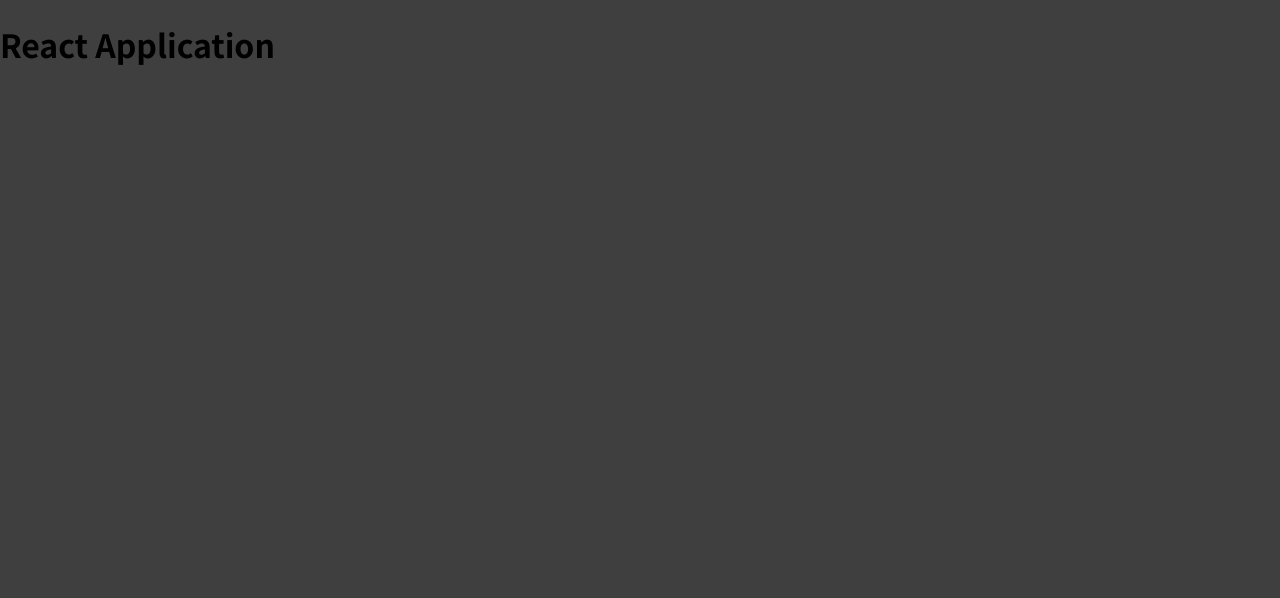
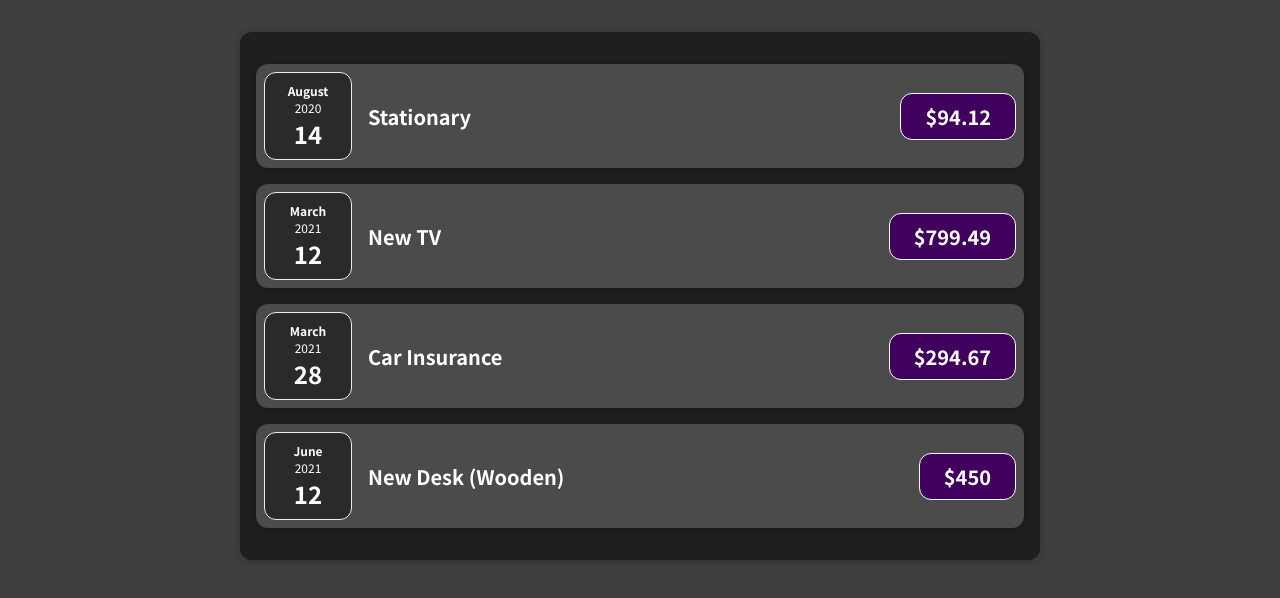
Before and after one commit to pravinshedbale/expense-tracker, a React (Create React App) app: page / in a window 1280 px wide. Shown: the top 598 px of the page. Built offline with nearby package versions, Linux system fonts and the light colour scheme.

Commit message:
Expense Components Developed

```diff
--- a/src/App.js
+++ b/src/App.js
@@ -1,7 +1,9 @@
+import Expenses from "./components/Expenses";
+
 function App() {
   return (
     <div className="App">
-      <h1>React Application</h1>
+      <Expenses />
     </div>
   );
 }
--- /dev/null
+++ b/src/components/ExpenseDate.css
@@ -0,0 +1,26 @@
+.expense-date {
+  display: flex;
+  flex-direction: column;
+  width: 5.5rem;
+  height: 5.5rem;
+  border: 1px solid #ececec;
+  background-color: #2a2a2a;
+  color: white;
+  border-radius: 12px;
+  align-items: center;
+  justify-content: center;
+}
+
+.expense-date__month {
+  font-size: 0.75rem;
+  font-weight: bold;
+}
+
+.expense-date__year {
+  font-size: 0.75rem;
+}
+
+.expense-date__day {
+  font-size: 1.5rem;
+  font-weight: bold;
+}
--- /dev/null
+++ b/src/components/ExpenseDate.jsx
@@ -0,0 +1,19 @@
+import "./ExpenseDate.css";
+const ExpenseDate = ({ expenseDate }) => {
+  const expenseMonth = expenseDate.toLocaleDateString("en-US", {
+    month: "long",
+  });
+  const expenseDay = expenseDate.toLocaleDateString("en-US", {
+    day: "2-digit",
+  });
+  const expenseYear = expenseDate.getFullYear();
+  return (
+    <div className="expense-date">
+      <div className="expense-date__month">{expenseMonth}</div>
+      <div className="expense-date__year">{expenseYear}</div>
+      <div className="expense-date__day">{expenseDay}</div>
+    </div>
+  );
+};
+
+export default ExpenseDate;
--- /dev/null
+++ b/src/components/ExpenseItem.css
@@ -0,0 +1,56 @@
+.expense-item {
+  display: flex;
+  justify-content: space-between;
+  align-items: center;
+  box-shadow: 0 2px 8px rgba(0, 0, 0, 0.25);
+  padding: 0.5rem;
+  margin: 1rem 0;
+  border-radius: 12px;
+  background-color: #4b4b4b;
+}
+
+.expense-item__description {
+  display: flex;
+  flex-direction: column;
+  gap: 1rem;
+  align-items: flex-end;
+  flex-flow: column-reverse;
+  justify-content: flex-start;
+  flex: 1;
+}
+
+.expense-item h2 {
+  color: #3a3a3a;
+  font-size: 1rem;
+  flex: 1;
+  margin: 0 1rem;
+  color: white;
+}
+
+.expense-item__price {
+  font-size: 1rem;
+  font-weight: bold;
+  color: white;
+  background-color: #40005d;
+  border: 1px solid white;
+  padding: 0.5rem;
+  border-radius: 12px;
+}
+
+@media (min-width: 580px) {
+  .expense-item__description {
+    flex-direction: row;
+    align-items: center;
+    justify-content: flex-start;
+    flex: 1;
+  }
+
+  .expense-item__description h2 {
+    font-size: 1.25rem;
+  }
+
+  .expense-item__price {
+    font-size: 1.25rem;
+    padding: 0.5rem 1.5rem;
+  }
+}
--- /dev/null
+++ b/src/components/ExpenseItem.jsx
@@ -0,0 +1,15 @@
+import ExpenseDate from "./ExpenseDate";
+import "./ExpenseItem.css";
+const ExpenseItem = ({ expense }) => {
+  return (
+    <div className="expense-item">
+      <ExpenseDate expenseDate={expense.date} />
+      <div className="expense-item__description">
+        <h2>{expense.title}</h2>
+      </div>
+      <div className="expense-item__price">${expense.amount}</div>
+    </div>
+  );
+};
+
+export default ExpenseItem;
--- /dev/null
+++ b/src/components/Expenses.css
@@ -0,0 +1,9 @@
+.expenses {
+  padding: 1rem;
+  background-color: rgb(31, 31, 31);
+  margin: 2rem auto;
+  width: 50rem;
+  max-width: 95%;
+  border-radius: 12px;
+  box-shadow: 0 1px 8px rgba(0, 0, 0, 0.25);
+}
--- /dev/null
+++ b/src/components/Expenses.jsx
@@ -0,0 +1,34 @@
+import ExpenseItem from "./ExpenseItem";
+import "./Expenses.css";
+const Expenses = () => {
+  const expenses = [
+    {
+      id: "e1",
+      title: "Stationary",
+      amount: 94.12,
+      date: new Date(2020, 7, 14),
+    },
+    { id: "e2", title: "New TV", amount: 799.49, date: new Date(2021, 2, 12) },
+    {
+      id: "e3",
+      title: "Car Insurance",
+      amount: 294.67,
+      date: new Date(2021, 2, 28),
+    },
+    {
+      id: "e4",
+      title: "New Desk (Wooden)",
+      amount: 450,
+      date: new Date(2021, 5, 12),
+    },
+  ];
+  return (
+    <div className="expenses">
+      {expenses.map((expense) => (
+        <ExpenseItem expense={expense} key={expense.id} />
+      ))}
+    </div>
+  );
+};
+
+export default Expenses;
```
Also changed, not shown: 1 other file (tests, documents, lock files or other folders).
